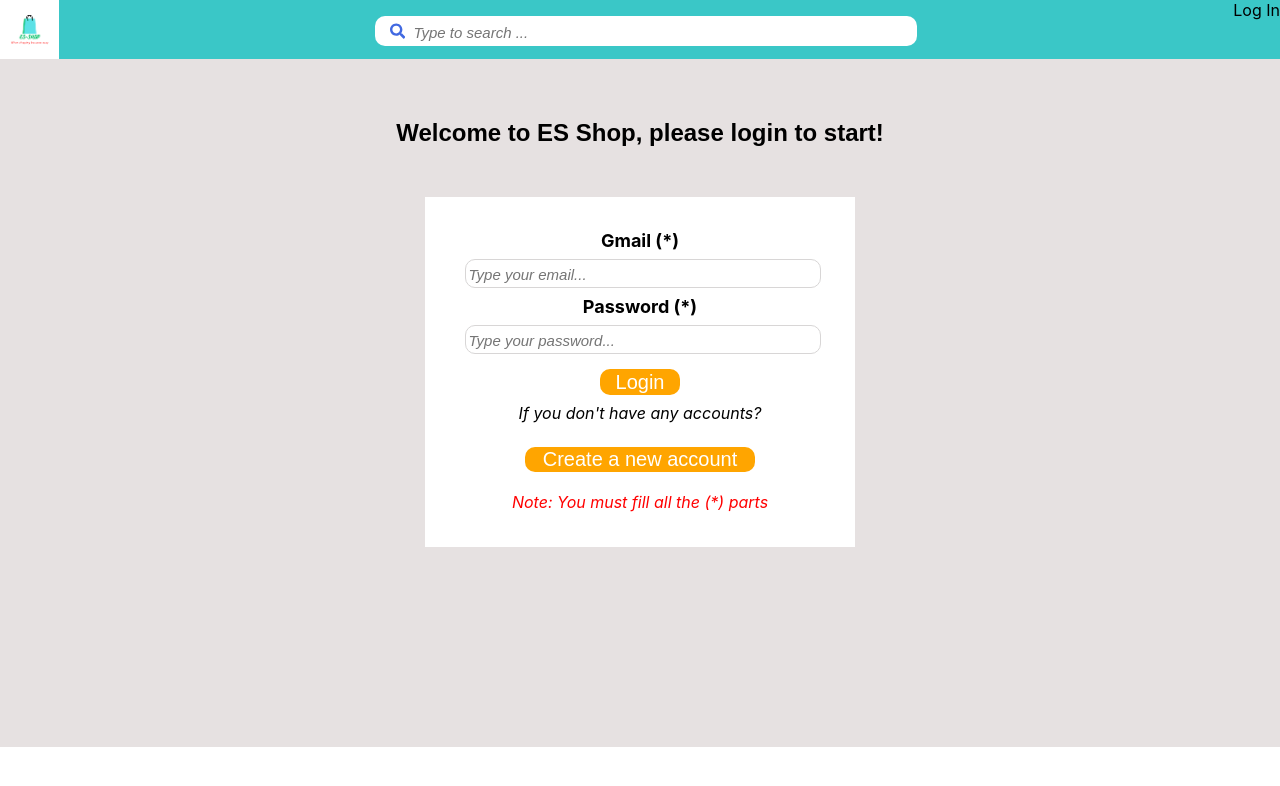
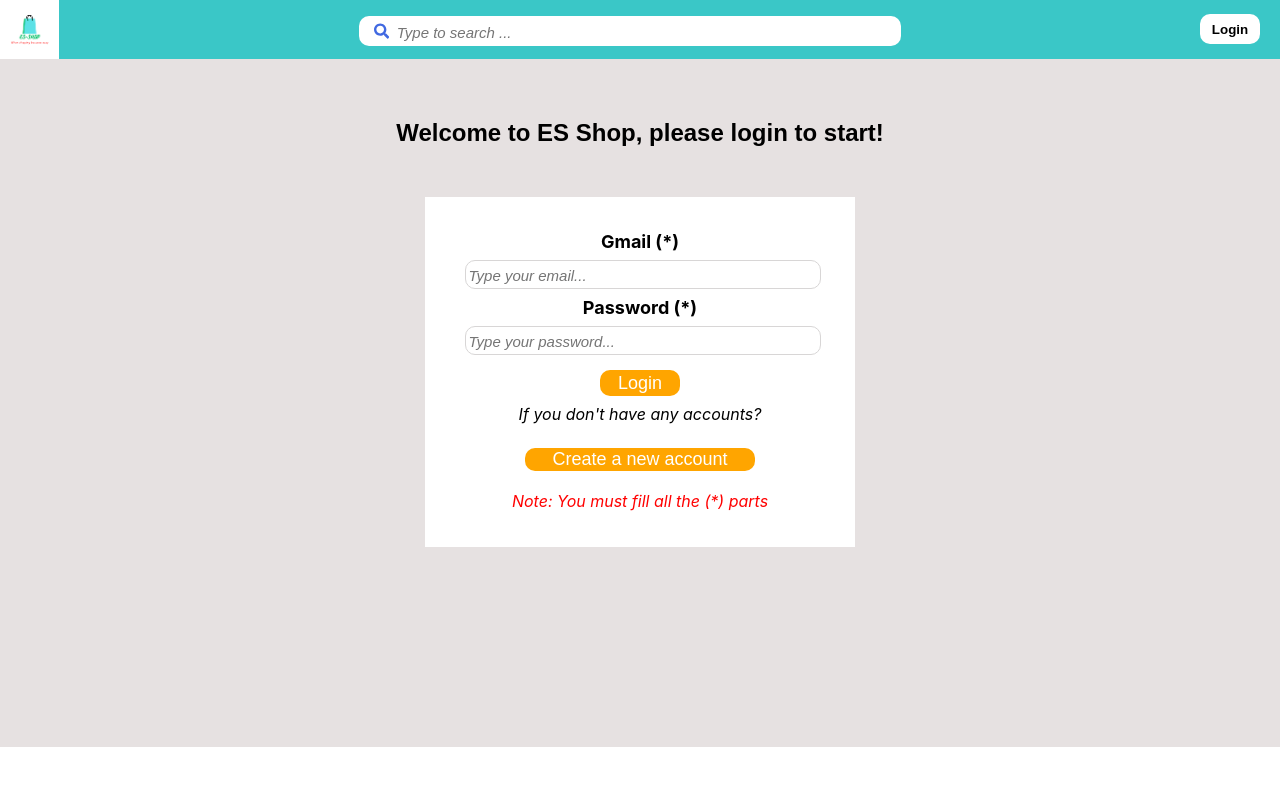
Before and after one commit to lecuong1502/shoppingReact, a React (Create React App) app: page /login in a window 1280 px wide. Shown: the top 786 px of the page. Built offline with nearby package versions, Linux system fonts and the light colour scheme; the HTML template or start-up script is replaced by a standard one.

Commit message:
Header UI

```diff
--- a/src/components/Header.css
+++ b/src/components/Header.css
@@ -34,3 +34,24 @@
     align-items: center;
     min-width: 200px;
 }
+
+#login-page{
+    text-decoration: none;
+    cursor: pointer;
+    border: none;
+    transition: background-color 0.6s; /* Thêm hiệu ứng chuyển màu */
+    background-color: white;
+    color: black;
+    font-weight: 300;
+    height: 30px;
+    width: 60px;
+    margin-right: 20px;
+    margin-top: 14px;
+    font-family: Arial, Helvetica, sans-serif;
+    border-radius: 10px;
+}
+
+#login-page:hover{
+    background-color: orange;
+    color: white;
+}
--- a/src/components/Header.js
+++ b/src/components/Header.js
@@ -72,13 +72,13 @@ function Header() {
             </div>
           </div>
         ) : (
-          <div
+          <button id="login-page"
             onClick={() => {
               navigate("/login");
             }}
           >
-            Log In
-          </div>
+            <b>Login</b>
+          </button>
         )}
       </div>
     </div>
--- a/src/screens/LoginScreen/index.css
+++ b/src/screens/LoginScreen/index.css
@@ -56,12 +56,14 @@ textarea::placeholder {
     font-size: large;
     color: white;
     font-family: Arial, Helvetica, sans-serif;
-    font-size: 20px;
+    font-size: 18px;
     background-color: orange;
     border: none;
+    cursor: pointer;
     border-radius: 10px;
     width: 80px;
     height: 26px;
+    transition: background-color 0.6s;
 }
 
 #signup{
@@ -69,11 +71,13 @@ textarea::placeholder {
     font-size: large;
     color: white;
     font-family: Arial, Helvetica, sans-serif;
-    font-size: 20px;
+    font-size: 18px;
     background-color: orange;
     border: none;
+    cursor: pointer;
     border-radius: 10px;
     width: 230px;
+    transition: background-color 0.6s;
 }
 
 .purpose{
@@ -84,3 +88,11 @@ textarea::placeholder {
     font-style: italic;
     color: red;
 }
+
+#signup:hover{
+    background-color: rgb(146, 99, 11);
+}
+
+#login:hover{
+    background-color: rgb(146, 99, 11);
+}
```
